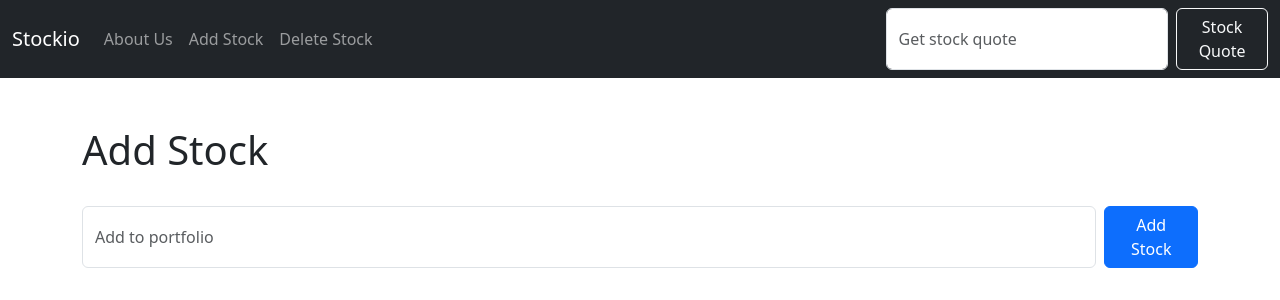
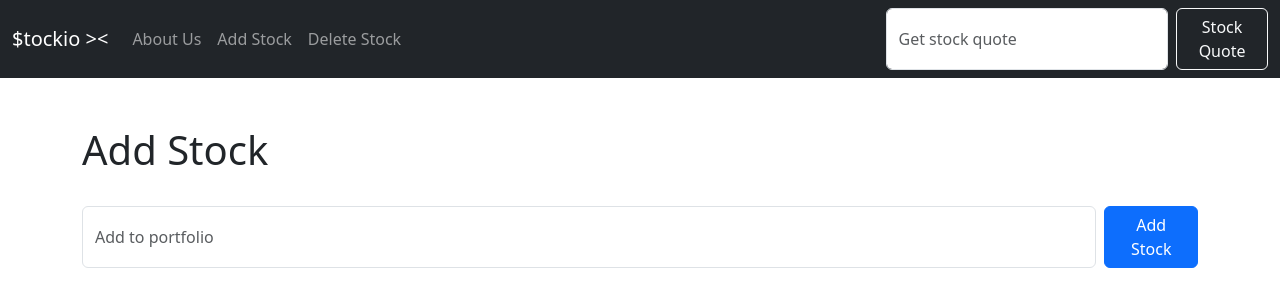
Before and after one commit to vsharma728/python_django, a Django app: page /add_stock.html in a window 1280 px wide. Shown: the top 300 px of the page. Run offline with Django 4.2, Linux system fonts and the light colour scheme; data comes from the database, SQL or seed files in the repository; data that the repository does not hold is empty.

Commit message:
Added Stockio logo.

```diff
--- a/quotes/templates/base.html
+++ b/quotes/templates/base.html
@@ -9,7 +9,7 @@
   <body>
     <nav class="navbar navbar-expand-lg navbar-dark bg-dark">
         <div class="container-fluid">
-          <a class="navbar-brand" href="{% url 'home' %}" class="fw-bold">Stockio</a>
+          <a class="navbar-brand" href="{% url 'home' %}" class="fw-bold">$tockio  ><</a>
           <button class="navbar-toggler" type="button" data-bs-toggle="collapse" data-bs-target="#navbarSupportedContent" aria-controls="navbarSupportedContent" aria-expanded="false" aria-label="Toggle navigation">
             <span class="navbar-toggler-icon"></span>
           </button>
```
